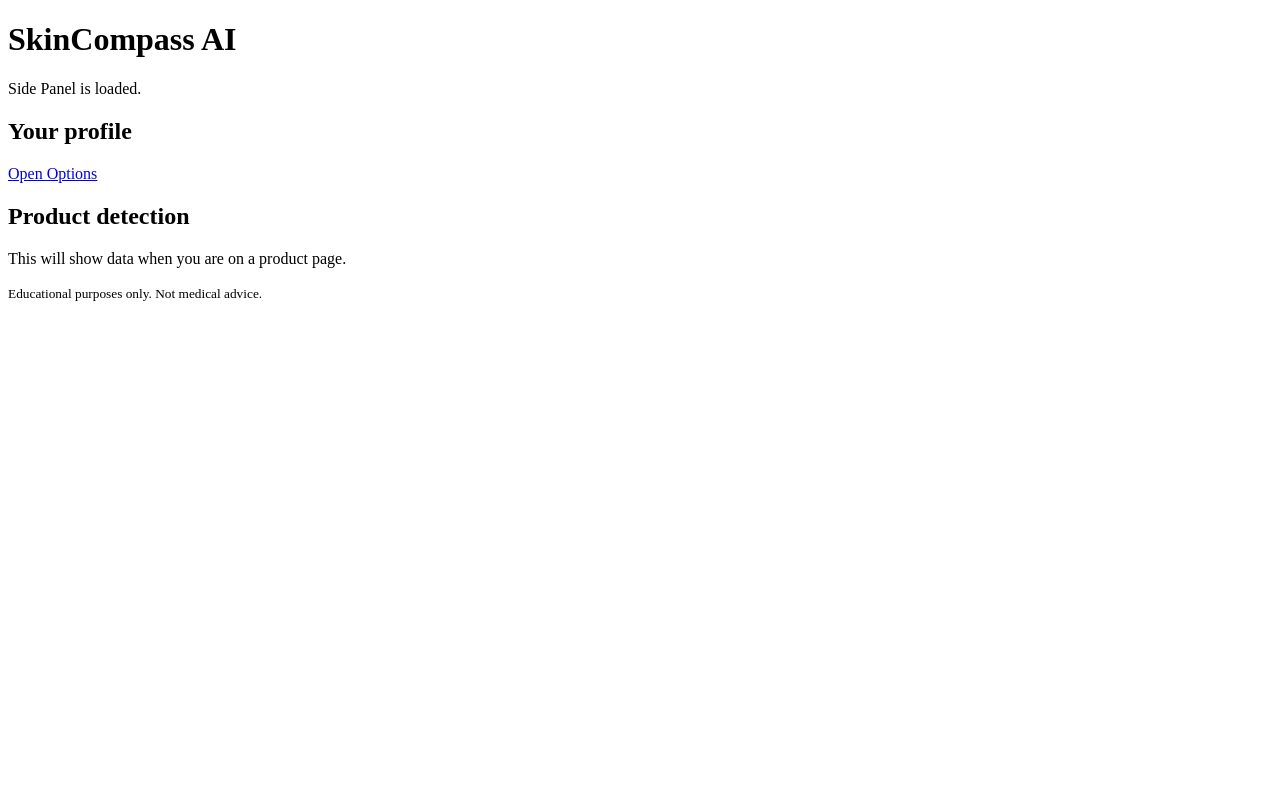
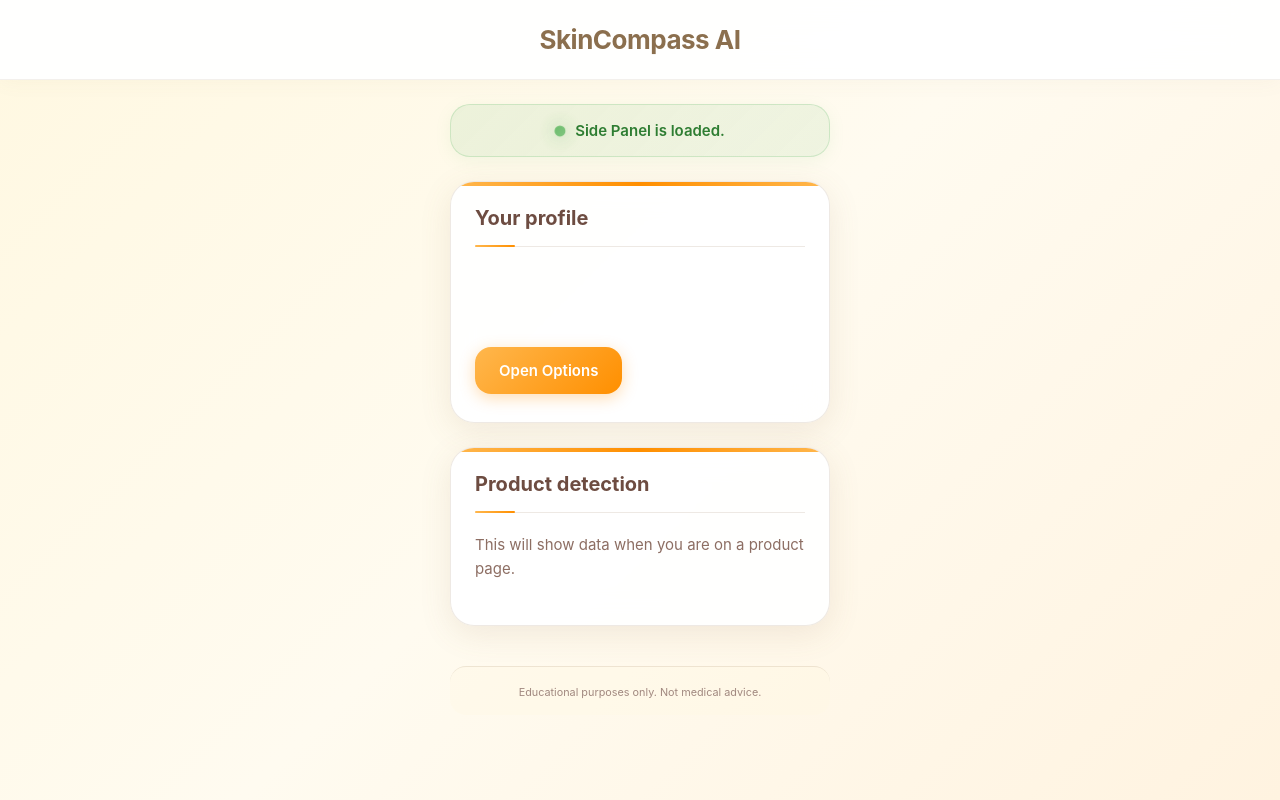
Before and after one commit to jinayeom/skincompass-ai, a browser extension: page sidepanel/index.html in a window 1280 px wide. Drawn offline with Linux system fonts and the light colour scheme.

Commit message:
Changed panel theme to butter yellow theme to match options page

```diff
--- a/sidepanel/index.html
+++ b/sidepanel/index.html
@@ -1,11 +1,10 @@
-<!-- <!doctype html>
+<!doctype html>
 <html>
   <head>
     <meta charset="utf-8" />
-    <metaname="viewport"
-      content="width=device-width, initial-scale=1" />
+    <meta name="viewport" content="width=device-width, initial-scale=1" />
     <title>SkinCompass AI</title>
-    <link rel="stylesheet" href="./styles.css" />
+    <link rel="stylesheet" href="./style.css" />
   </head>
   <body>
     <header class="header">
@@ -34,39 +33,3 @@
     <script src="./panel.js"></script>
   </body>
 </html>
- -->
-<!doctype html>
-<html>
-  <head>
-    <meta charset="utf-8" />
-    <meta name="viewport" content="width=device-width, initial-scale=1" />
-    <title>SkinCompass AI</title>
-    <link rel="stylesheet" href="./styles.css" />
-  </head>
-  <body>
-    <header class="header">
-      <h1>SkinCompass AI</h1>
-    </header>
-
-    <main class="container">
-      <p id="status">Side Panel is loaded.</p>
-
-      <section class="card">
-        <h2>Your profile</h2>
-        <div id="profile"></div>
-        <a href="#" id="openOptions">Open Options</a>
-      </section>
-
-      <section class="card">
-        <h2>Product detection</h2>
-        <p>This will show data when you are on a product page.</p>
-      </section>
-
-      <footer class="footer">
-        <small>Educational purposes only. Not medical advice.</small>
-      </footer>
-    </main>
-
-    <script src="./panel.js"></script>
-  </body>
-</html>
--- a/sidepanel/panel.js
+++ b/sidepanel/panel.js
@@ -4,18 +4,22 @@
 
 openOptionsEl.addEventListener("click", async (e) => {
   e.preventDefault();
-  // Opens the Options page
   chrome.runtime.openOptionsPage();
 });
 
 async function loadProfile() {
   const { profile } = await chrome.storage.sync.get("profile");
   if (profile) {
-    let display = profile.name ? 'ProfileL ${profile.name}/n/n' : "";
-    display += JSON.stringify(profile, null, 2);
-    profileEl.textContent = display;
+    profileEl.innerHTML = `
+      <div class="profile-info">
+        ${profile.name ? `<div class="profile-name"><strong> ${profile.name}</strong></div>` : ''}
+        ${profile.concerns ? `<div class="profile-item"><span class="label"> Concerns:</span> ${profile.concerns}</div>` : ''}
+        ${profile.sensitivity ? `<div class="profile-item"><span class="label"> Sensitivity:</span> ${profile.sensitivity}</div>` : ''}
+        ${profile.goals ? `<div class="profile-item"><span class="label"> Goals:</span> ${profile.goals}</div>` : ''}
+      </div>
+    `;
   } else {
-    profileEl.textContent = "No profile yet. Open Options to create one.";
+    profileEl.innerHTML = '<div class="empty-profile"> No profile yet. Open Options to create one.</div>';
   }
 }
 
@@ -26,7 +30,7 @@
         statusEl.textContent = "Background not responding";
         resolve();
       } else {
-        statusEl.textContent = "Side Panel ready";
+        statusEl.textContent = "Extension ready";
         resolve(res);
       }
     });
--- a/sidepanel/style.css
+++ b/sidepanel/style.css
@@ -1,14 +1,4 @@
-/* body { font-family: system-ui, Arial, sans-serif; margin: 0; }
-.header { padding: 12px 16px; border-bottom: 1px solid #e5e5e5; }
-.container { padding: 12px 16px; }
-.card { border: 1px solid #eee; border-radius: 8px; padding: 12px; margin: 12px 0; }
-.footer { margin-top: 24px; color: #666; }
-a { color: #0b57d0; text-decoration: none; }
-a:hover { text-decoration: underline; }
- */
-
-
- * {
+* {
   margin: 0;
   padding: 0;
   box-sizing: border-box;
@@ -16,31 +6,34 @@
 
 body {
   font-family: -apple-system, BlinkMacSystemFont, 'Segoe UI', Roboto, Helvetica, Arial, sans-serif;
-  background: linear-gradient(180deg, #FFF8E1 0%, #FFFBF0 50%, #FFF3E0 100%);
+  background: linear-gradient(135deg, #FFF8E1 0%, #FFFBF0 50%, #FFF3E0 100%);
   color: #5D4037;
   min-height: 100vh;
+  width: 100%;
 }
 
 .header {
   background: rgba(255, 255, 255, 0.95);
   backdrop-filter: blur(20px);
-  padding: 20px 16px;
+  padding: 24px 20px;
   border-bottom: 1px solid rgba(139, 111, 78, 0.1);
   position: sticky;
   top: 0;
   z-index: 100;
+  box-shadow: 0 2px 20px rgba(139, 111, 78, 0.05);
 }
 
 .header h1 {
-  font-size: 22px;
+  font-size: 26px;
   font-weight: 700;
   color: #8B6F4E;
   text-align: center;
+  letter-spacing: -0.5px;
 }
 
 .container {
-  padding: 20px 16px;
-  max-width: 400px;
+  padding: 24px 20px;
+  max-width: 420px;
   margin: 0 auto;
 }
 
@@ -48,116 +41,260 @@
   display: flex;
   align-items: center;
   justify-content: center;
-  padding: 12px 16px;
-  background: rgba(129, 199, 132, 0.1);
-  border: 1px solid rgba(129, 199, 132, 0.2);
-  border-radius: 16px;
-  margin-bottom: 20px;
-  font-size: 14px;
+  padding: 16px 20px;
+  background: linear-gradient(135deg, rgba(129, 199, 132, 0.15) 0%, rgba(102, 187, 106, 0.1) 100%);
+  border: 1px solid rgba(129, 199, 132, 0.3);
+  border-radius: 20px;
+  margin-bottom: 24px;
+  font-size: 15px;
   font-weight: 600;
   color: #2E7D32;
   position: relative;
+  box-shadow: 0 4px 16px rgba(129, 199, 132, 0.1);
 }
 
 #status::before {
   content: '';
-  width: 8px;
-  height: 8px;
-  background: #4CAF50;
+  width: 10px;
+  height: 10px;
+  background: linear-gradient(135deg, #4CAF50 0%, #66BB6A 100%);
   border-radius: 50%;
-  margin-right: 8px;
+  margin-right: 10px;
   animation: pulse 2s infinite;
+  box-shadow: 0 0 8px rgba(76, 175, 80, 0.4);
 }
 
 .card {
-  background: rgba(255, 255, 255, 0.9);
-  backdrop-filter: blur(10px);
-  border: 1px solid rgba(139, 111, 78, 0.1);
-  border-radius: 20px;
-  padding: 20px;
-  margin: 20px 0;
-  box-shadow: 0 4px 20px rgba(139, 111, 78, 0.08);
+  background: rgba(255, 255, 255, 0.95);
+  backdrop-filter: blur(15px);
+  border: 1px solid rgba(139, 111, 78, 0.15);
+  border-radius: 24px;
+  padding: 24px;
+  margin: 24px 0;
+  box-shadow: 0 8px 32px rgba(139, 111, 78, 0.12);
   transition: all 0.3s ease;
+  position: relative;
+  overflow: hidden;
+}
+
+.card::before {
+  content: '';
+  position: absolute;
+  top: 0;
+  left: 0;
+  right: 0;
+  height: 4px;
+  background: linear-gradient(90deg, #FFB74D 0%, #FF8F00 50%, #FFB74D 100%);
+  border-radius: 24px 24px 0 0;
 }
 
 .card:hover {
-  transform: translateY(-2px);
-  box-shadow: 0 8px 32px rgba(139, 111, 78, 0.12);
+  transform: translateY(-4px);
+  box-shadow: 0 12px 48px rgba(139, 111, 78, 0.18);
+  border-color: rgba(255, 183, 77, 0.3);
 }
 
 .card h2 {
-  font-size: 18px;
+  font-size: 20px;
   font-weight: 700;
   color: #6D4C41;
-  margin-bottom: 16px;
-  padding-bottom: 12px;
-  border-bottom: 1px solid rgba(139, 111, 78, 0.1);
+  margin-bottom: 20px;
+  padding-bottom: 16px;
+  border-bottom: 1px solid rgba(139, 111, 78, 0.15);
+  position: relative;
+}
+
+.card h2::before {
+  content: '';
+  position: absolute;
+  bottom: -1px;
+  left: 0;
+  width: 40px;
+  height: 2px;
+  background: linear-gradient(90deg, #FFB74D 0%, #FF8F00 100%);
+  border-radius: 2px;
 }
 
 .card p {
   color: #8D6E63;
-  font-size: 14px;
-  line-height: 1.5;
-  margin-bottom: 16px;
+  font-size: 15px;
+  line-height: 1.6;
+  margin-bottom: 20px;
 }
 
 #profile {
-  min-height: 40px;
+  min-height: 60px;
+  margin-bottom: 20px;
+}
+
+.profile-info {
+  background: linear-gradient(135deg, rgba(255, 248, 225, 0.6) 0%, rgba(255, 251, 240, 0.4) 100%);
+  border-radius: 16px;
+  padding: 20px;
+  border: 1px solid rgba(139, 111, 78, 0.15);
+  position: relative;
+  overflow: hidden;
+}
+
+.profile-info::before {
+  content: '';
+  position: absolute;
+  top: 0;
+  left: 0;
+  right: 0;
+  height: 2px;
+  background: linear-gradient(90deg, #FFB74D 0%, #FF8F00 100%);
+}
+
+.profile-name {
+  font-size: 18px;
+  color: #6D4C41;
   margin-bottom: 16px;
+  padding-bottom: 12px;
+  border-bottom: 1px solid rgba(139, 111, 78, 0.15);
+  font-weight: 600;
+}
+
+.profile-item {
+  margin-bottom: 12px;
+  font-size: 15px;
+  color: #5D4037;
+  line-height: 1.5;
+  padding: 8px 0;
+}
+
+.profile-item .label {
+  font-weight: 600;
+  color: #8B6F4E;
+  margin-right: 8px;
+}
+
+.empty-profile {
   color: #A1887F;
   font-style: italic;
-  font-size: 14px;
+  font-size: 15px;
+  text-align: center;
+  padding: 32px 20px;
+  background: linear-gradient(135deg, rgba(255, 248, 225, 0.4) 0%, rgba(255, 251, 240, 0.2) 100%);
+  border-radius: 16px;
+  border: 2px dashed rgba(139, 111, 78, 0.25);
+  position: relative;
+}
+
+.empty-profile::before {
+  content: '✨';
+  position: absolute;
+  top: 12px;
+  right: 12px;
+  font-size: 18px;
+  opacity: 0.6;
 }
 
 .footer {
-  margin-top: 32px;
-  padding-top: 20px;
-  border-top: 1px solid rgba(139, 111, 78, 0.1);
+  margin-top: 40px;
+  padding-top: 24px;
+  border-top: 1px solid rgba(139, 111, 78, 0.15);
   text-align: center;
   color: #A1887F;
-  font-size: 12px;
+  font-size: 13px;
+  background: rgba(255, 248, 225, 0.3);
+  border-radius: 16px;
+  padding: 16px;
 }
 
 a {
   display: inline-block;
-  padding: 12px 20px;
+  padding: 14px 24px;
   background: linear-gradient(135deg, #FFB74D 0%, #FF8F00 100%);
   border: none;
-  border-radius: 14px;
+  border-radius: 16px;
   color: white;
-  font-size: 14px;
+  font-size: 15px;
   font-weight: 600;
   text-decoration: none;
   cursor: pointer;
   transition: all 0.3s ease;
-  box-shadow: 0 3px 12px rgba(255, 143, 0, 0.25);
+  box-shadow: 0 4px 16px rgba(255, 143, 0, 0.3);
   font-family: inherit;
   text-align: center;
-  min-width: 120px;
+  min-width: 140px;
+  position: relative;
+  overflow: hidden;
+}
+
+a::before {
+  content: '';
+  position: absolute;
+  top: 0;
+  left: -100%;
+  width: 100%;
+  height: 100%;
+  background: linear-gradient(90deg, transparent, rgba(255, 255, 255, 0.2), transparent);
+  transition: left 0.5s;
+}
+
+a:hover::before {
+  left: 100%;
 }
 
 a:hover {
-  transform: translateY(-1px);
-  box-shadow: 0 5px 20px rgba(255, 143, 0, 0.35);
+  transform: translateY(-2px);
+  box-shadow: 0 8px 24px rgba(255, 143, 0, 0.4);
   background: linear-gradient(135deg, #FFC107 0%, #FF6F00 100%);
 }
 
 a:active {
   transform: translateY(0);
-  box-shadow: 0 2px 8px rgba(255, 143, 0, 0.25);
+  box-shadow: 0 2px 12px rgba(255, 143, 0, 0.3);
 }
 
+/* Enhanced Animation */
 @keyframes pulse {
   0% {
     opacity: 1;
     transform: scale(1);
+    box-shadow: 0 0 8px rgba(76, 175, 80, 0.4);
   }
   50% {
-    opacity: 0.7;
-    transform: scale(1.05);
+    opacity: 0.8;
+    transform: scale(1.1);
+    box-shadow: 0 0 16px rgba(76, 175, 80, 0.6);
   }
   100% {
     opacity: 1;
     transform: scale(1);
+    box-shadow: 0 0 8px rgba(76, 175, 80, 0.4);
   }
 }
+
+/* Subtle entrance animation */
+.card {
+  animation: slideInUp 0.4s ease-out;
+}
+
+@keyframes slideInUp {
+  from {
+    opacity: 0;
+    transform: translateY(20px);
+  }
+  to {
+    opacity: 1;
+    transform: translateY(0);
+  }
+}
+
+/* Responsive adjustments */
+@media (max-width: 480px) {
+  .container {
+    padding: 20px 16px;
+  }
+
+  .header {
+    padding: 20px 16px;
+  }
+
+  .card {
+    padding: 20px;
+    margin: 20px 0;
+  }
+}
```
Also changed, not shown: options/options.html (+0 -41 lines).
